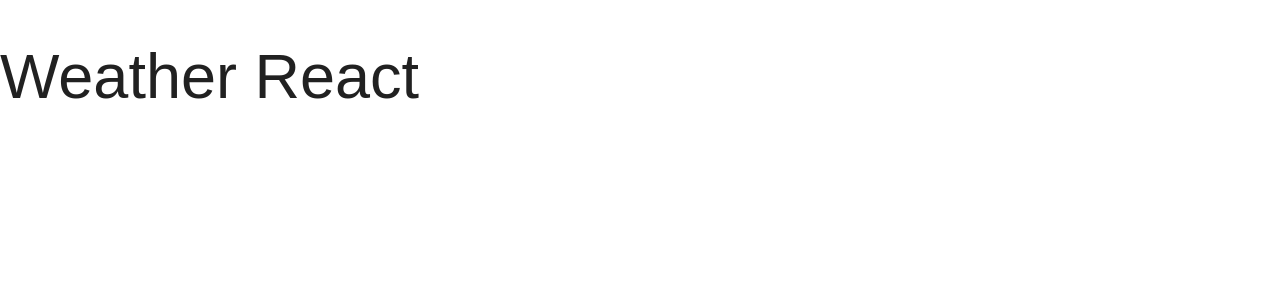
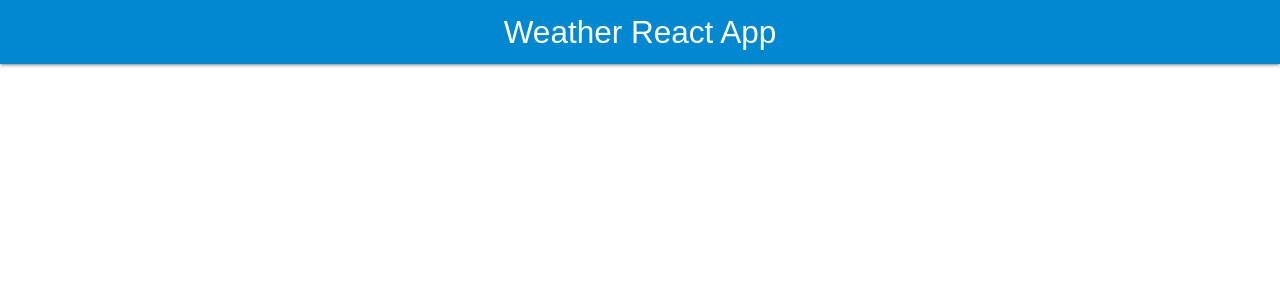
Before and after one commit to david-portilla/weather, a React (Create React App) app: page / in a window 1280 px wide. Shown: the top 300 px of the page. Built offline with nearby package versions, Linux system fonts and the light colour scheme.

Commit message:
adding header and brand

```diff
--- a/src/App.js
+++ b/src/App.js
@@ -1,8 +1,14 @@
 import React from 'react'
+import Header from './components/Header'
 
 function App () {
   return (
-    <h1>Weather React</h1>
+    <>
+      <Header
+        title='Weather React App'
+      >
+      </Header>
+    </>
   );
 }
 
--- /dev/null
+++ b/src/components/Header.js
@@ -0,0 +1,13 @@
+import React from 'react'
+
+const Header = ({title}) => {
+  return (
+    <nav>
+      <div className="nav-wrapper light-blue darken-2">
+        <a href="#!" className="brand-logo">{title}</a>
+      </div>
+    </nav>
+  )
+}
+
+export default Header
```
